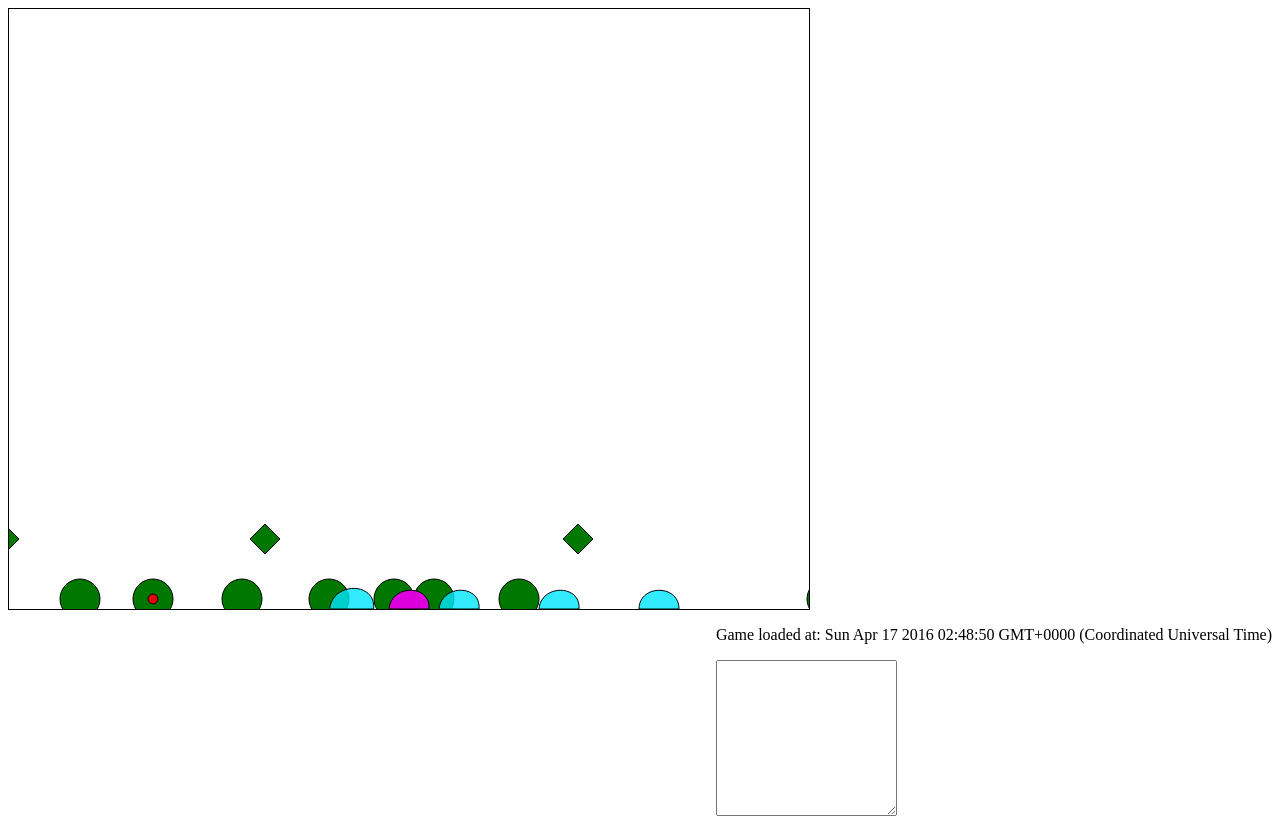
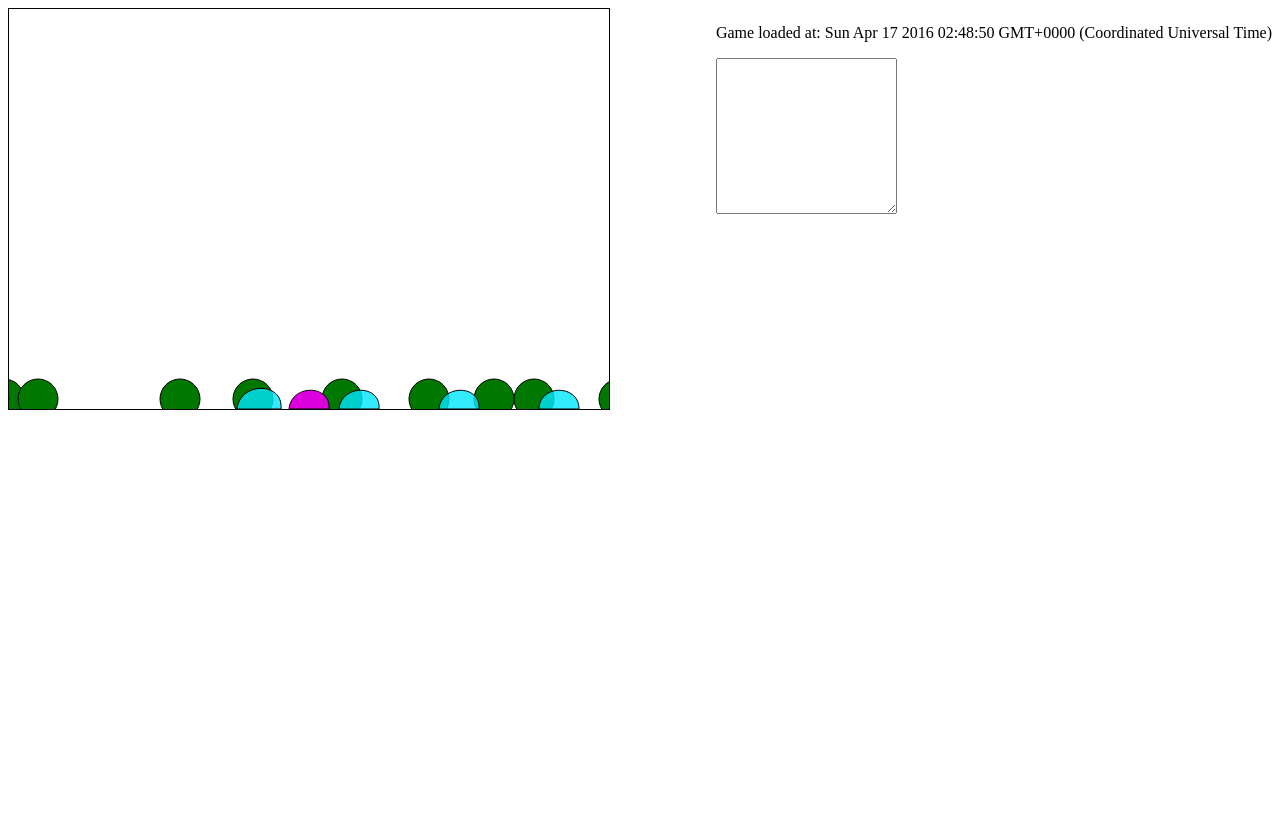
Before and after one commit to HeatherSoron/ludumdare-35, a plain HTML site: page index.html in a window 1280 px wide. Drawn offline with Linux system fonts and the light colour scheme.

Commit message:
Tweak viewport size

```diff
--- a/index.html
+++ b/index.html
@@ -25,7 +25,7 @@ canvas {
 		</style>
 	</head>
 	<body onload="init()">
-		<canvas id="game" width=800 height=600></canvas>
+		<canvas id="game" width=600 height=400></canvas>
 		<div id="debug-info">
 			<p id="time"></p>
 			<textarea id="notes" rows=10></textarea>
```
